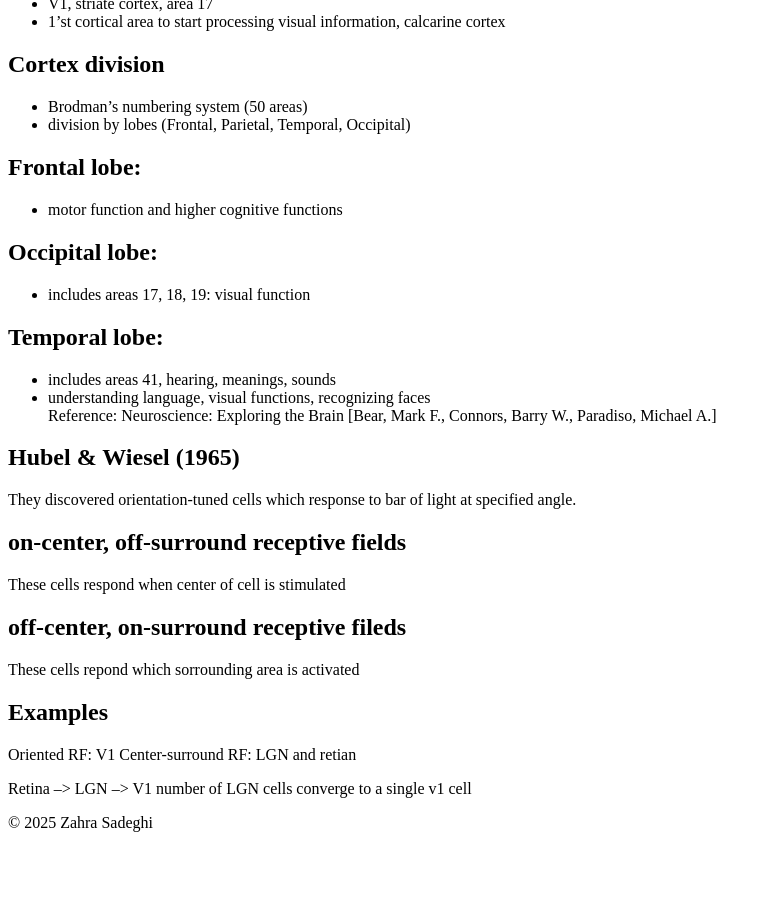
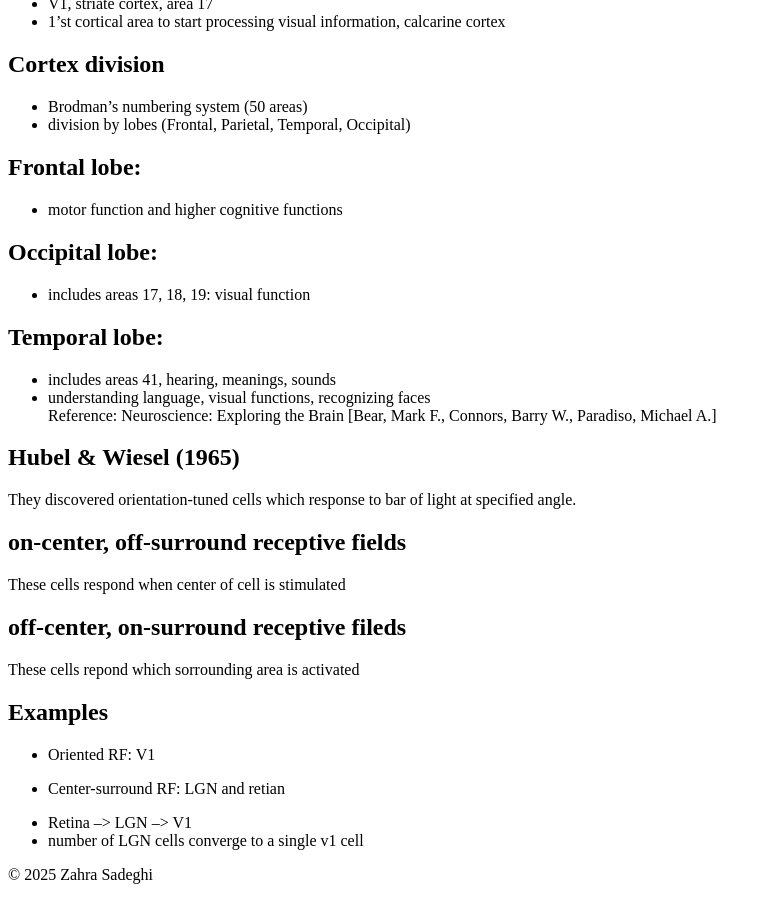
Before and after one commit to zahsa/zahsa.github.io, a Jekyll site: the page built from notes/ns.md, in a window 1280 px wide and 900 px high, scrolled down 968 px. Shown: the whole window, without its empty margins (0-771 px from the left). Built offline with Jekyll 4.4.1, drawn with Linux system fonts in a browser that asks for light colours; our own code applies the rules of GitHub Pages for plain Markdown files; before the commit the page ends 1816 px from its top, so only the background shows below that.

Commit message:
Update ns.md

```diff
--- a/notes/ns.md
+++ b/notes/ns.md
@@ -63,8 +63,8 @@ These cells respond when center of cell is stimulated
 These cells repond which sorrounding area is activated
 
 ## Examples
-Oriented RF: V1
-Center-surround RF: LGN and retian
+- Oriented RF: V1
+- Center-surround RF: LGN and retian
 
-Retina --> LGN --> V1
-number of LGN cells converge to a single v1 cell
+- Retina --> LGN --> V1
+- number of LGN cells converge to a single v1 cell
```
